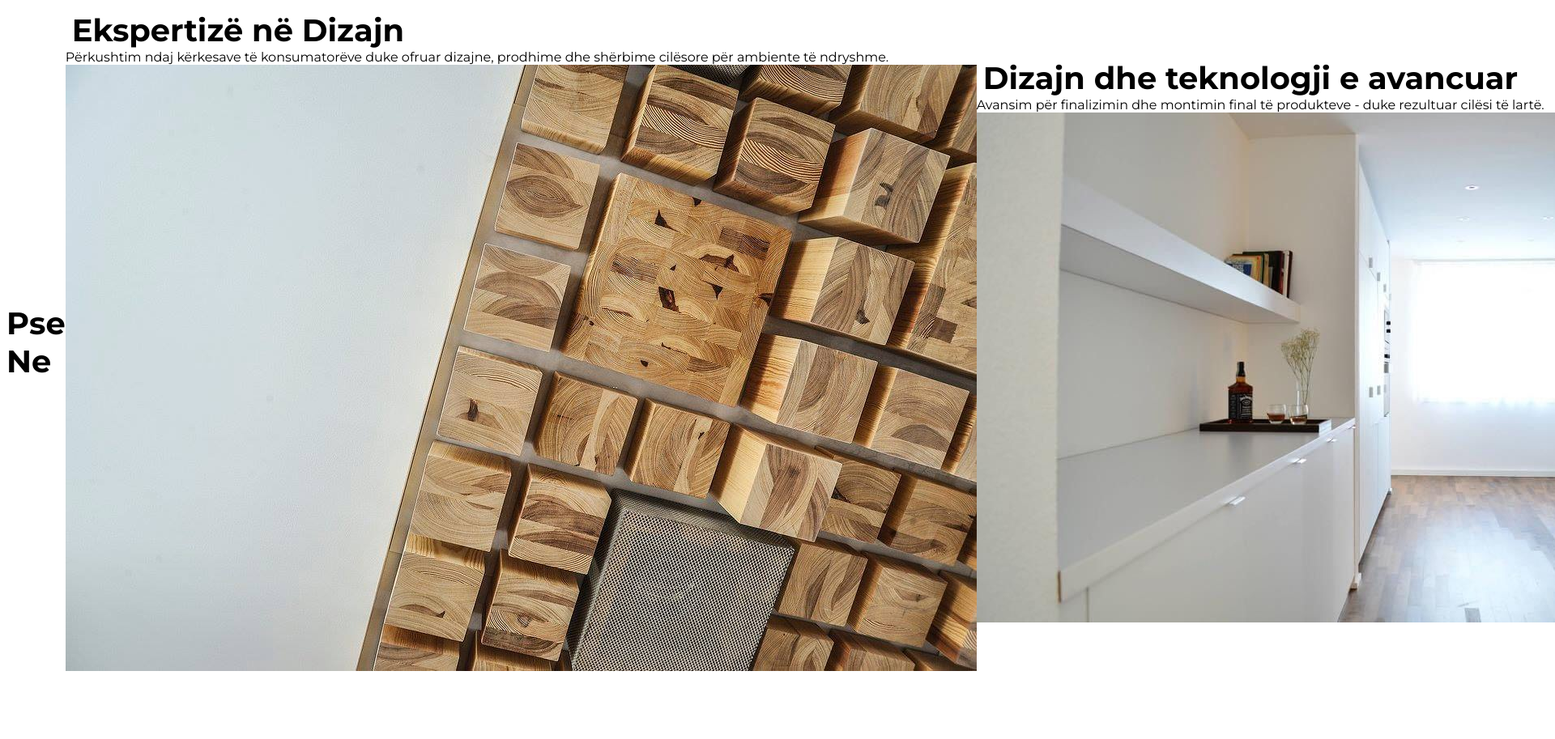
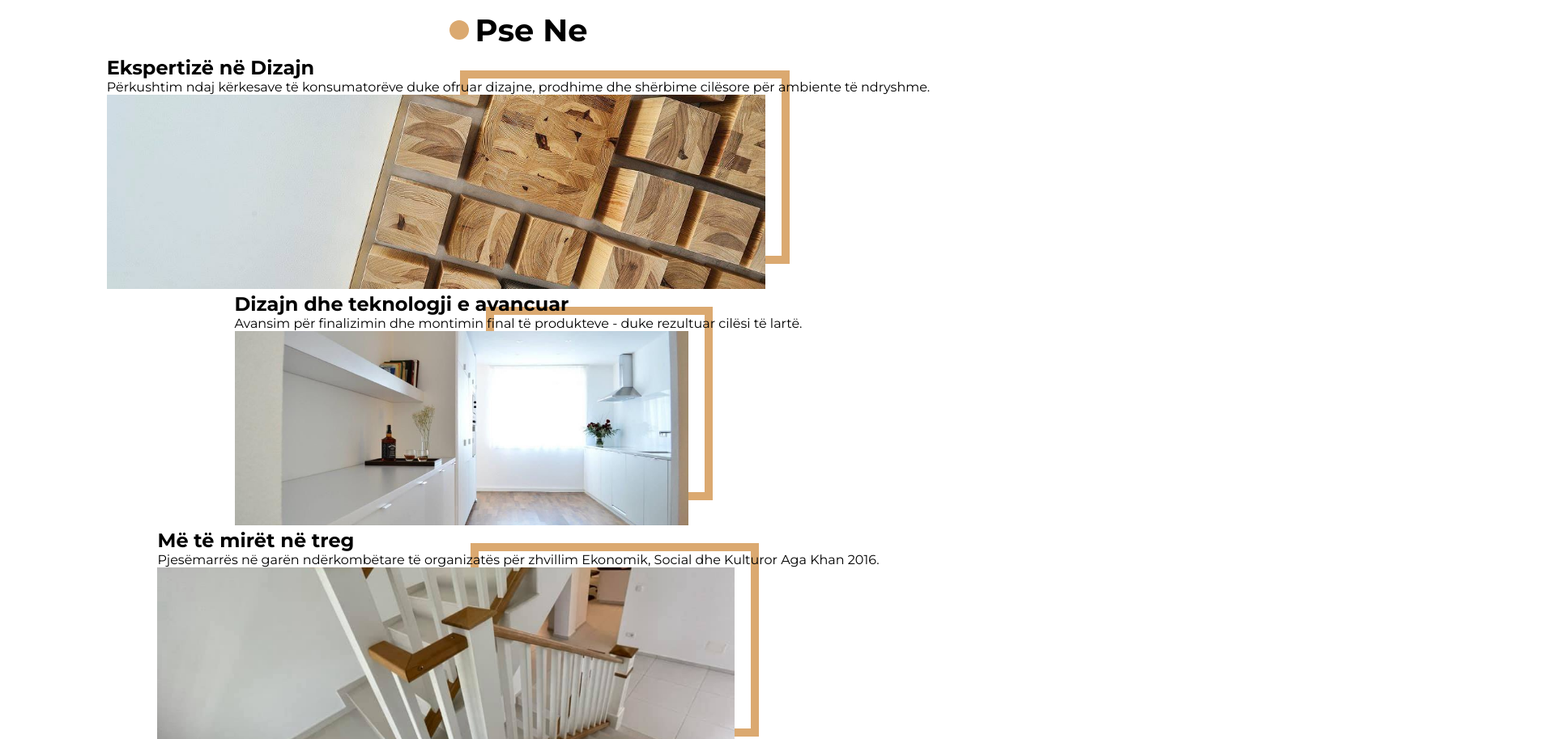
Before and after one commit to ardianreshani/JETOJ-SHPK, a plain HTML site: page index.html in a window 1280 px wide. Shown: the part 1380-2293 px from the top of the page at 81% size, 1920 px wide, since content can reach past the window. Before the commit the page ends 2221 px from the top, so only its background shows below. Drawn offline with Linux system fonts and the light colour scheme.

Commit message:
Whyus Section

```diff
--- a/index.html
+++ b/index.html
@@ -64,35 +64,38 @@
         <div class="subtile">
           <span class="circle"></span>
           <h2>Pse Ne</h2>
-          <div class="whyuse_container__items">
-            <div class="whyuse_container__items--content">
+        </div>
+        <div class="whyus__container__items">
+          <div class="whyus__container__items--content">
             <h2>Ekspertizë në Dizajn</h2>
             <p>
               Përkushtim ndaj kërkesave të konsumatorëve duke ofruar dizajne,
               prodhime dhe shërbime cilësore për ambiente të ndryshme.
             </p>
           </div>
-            <div class="whyuse_container__items--images">
+          <div class="whyus__container__items--images">
             <img src="./image/whyusIMG1.jpg" alt="Ekspertizë në Dizajn" />
+            <div class="image-border"></div>
           </div>
         </div>
-          <div class="whyuse_container__items">
-            <div class="whyuse_container__items--content">
+        <div class="whyus__container__items">
+          <div class="whyus__container__items--content">
             <h2>Dizajn dhe teknologji e avancuar</h2>
             <p>
               Avansim për finalizimin dhe montimin final të produkteve - duke
               rezultuar cilësi të lartë.
             </p>
           </div>
-            <div class="whyuse_container__items--images">
+          <div class="whyus__container__items--images">
             <img
               src="./image/whyusIMG2.jpg"
               alt="Dizajn dhe teknologji e avancuar
             "
             />
+            <div class="image-border"></div>
           </div>
         </div>
-          <div class="whyuse_container__items">
+        <div class="whyus__container__items">
           <div class="whyuse_container__items--content">
             <h2>Më të mirët në treg</h2>
             <p>
@@ -100,13 +103,13 @@
               Ekonomik, Social dhe Kulturor Aga Khan 2016.
             </p>
           </div>
-            <div class="whyuse_container__items--images">
+          <div class="whyus__container__items--images">
             <img
               src="./image/whyusIMG3.jpg"
               alt="Më të mirët në treg
 "
             />
-            </div>
+            <div class="image-border"></div>
           </div>
         </div>
       </div>
--- a/styles/layout/_firstsection.scss
+++ b/styles/layout/_firstsection.scss
@@ -22,7 +22,7 @@
     margin-top: 5rem;
     justify-content: space-around;
     &__image {
-      background: url("image/firstSectionIMG.jpg") no-repeat center center;
+      background: url("../image/firstSectionIMG.jpg") no-repeat center center;
       width: 40vw;
       height: 80vh;
     }
--- a/styles/layout/_globalstyle.scss
+++ b/styles/layout/_globalstyle.scss
@@ -14,3 +14,6 @@
   border-radius: 50%;
   background-color: var(--primary-color);
 }
+img {
+  object-fit: cover;
+}
--- a/styles/layout/_hero.scss
+++ b/styles/layout/_hero.scss
@@ -3,7 +3,7 @@
   height: 80vh;
   &__image {
     position: relative;
-    background: url("image/herov2.jpg") no-repeat center center;
+    background: url("../image/herov2.jpg") no-repeat center center;
     width: 100vw;
     height: 80vh;
     z-index: 1;
--- a/styles/layout/_whyus.scss
+++ b/styles/layout/_whyus.scss
@@ -1,7 +1,25 @@
 .whyus__container {
   display: flex;
   flex-direction: column;
+  justify-content: center;
+  align-items: center;
   &__items {
-    display: none;
+    &--images {
+      width: 80%;
+      position: relative;
+      img {
+        width: 100%;
+        height: 30vh;
+      }
+      .image-border {
+        position: absolute;
+        top: -30px;
+        right: -30px;
+        width: 50%;
+        height: 98%;
+        z-index: -1;
+        border: 10px solid var(--primary-color);
+      }
+    }
   }
 }
```
Also changed, not shown: styles/layout/_whyuse.scss (deleted), styles/style.css, 1 other file. Lines whose indentation alone changed are shown as unchanged.
